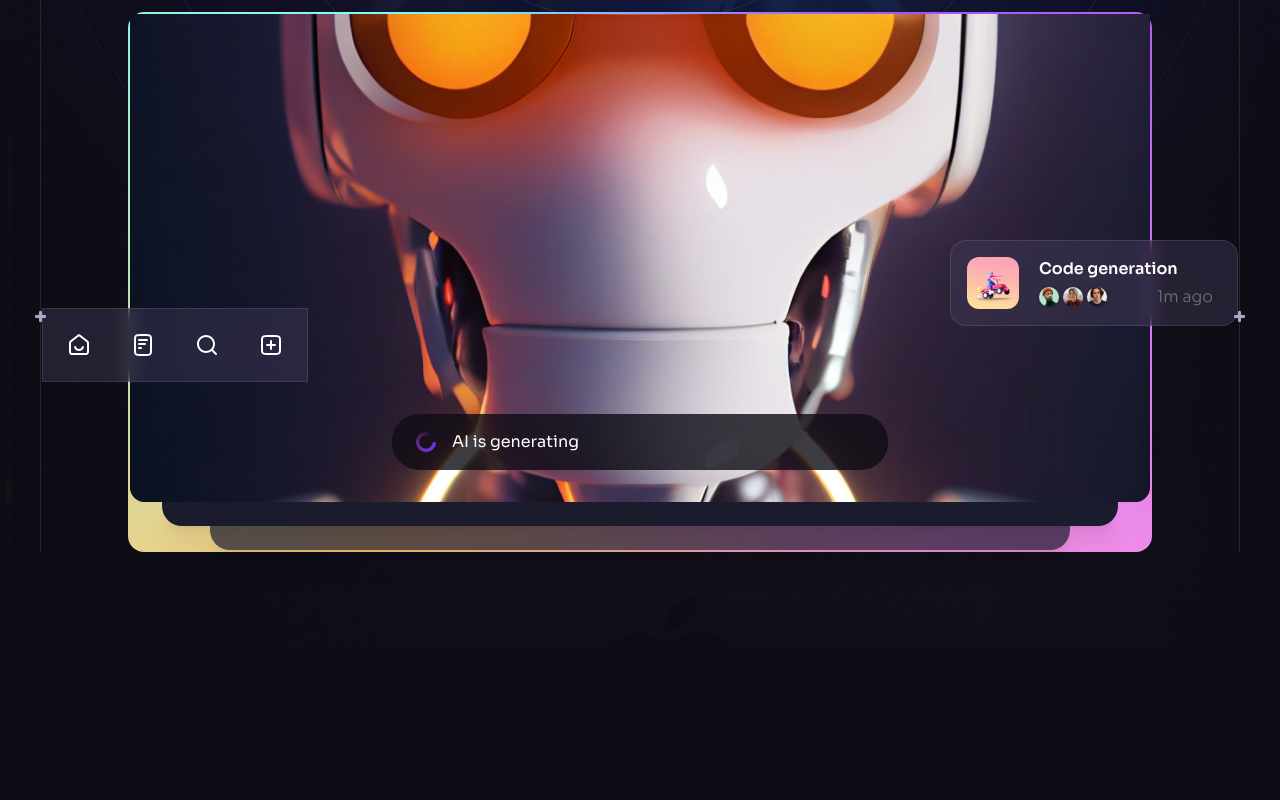
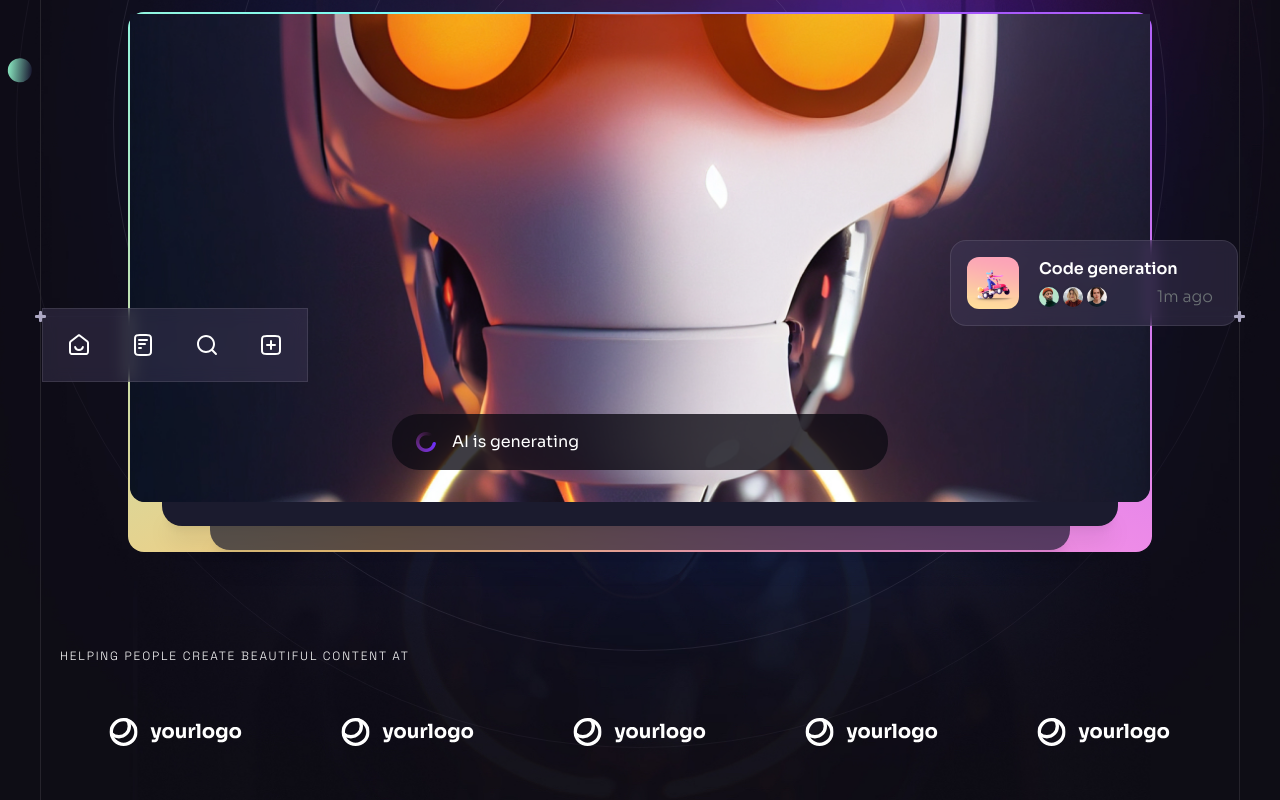
Before and after one commit to Diemrosely/Brainwave-Landing-Page, a React (Vite) app: page / in a window 1280 px wide. Shown: the part 568-1368 px from the top of the page. Before the commit the page ends 1216 px from the top, so only its background shows below. Built offline with nearby package versions, Linux system fonts and the light colour scheme.

Commit message:
added CompanyLogos component

```diff
--- /dev/null
+++ b/src/components/CompanyLogos.jsx
@@ -0,0 +1,21 @@
+import { companyLogos } from "../constants";
+
+const CompanyLogos = ({ className }) => {
+  return (
+    <div className={className}>
+      <h5 className="tagline ">Helping people create beautiful content at</h5>
+      <ul className="flex">
+        {companyLogos.map((logo, index) => (
+          <li
+            className="flex items-center justify-center flex-1 h-[8.5rem]"
+            key={index}
+          >
+            <img src={logo} width={134} height={28} alt={logo} />
+          </li>
+        ))}
+      </ul>
+    </div>
+  );
+};
+
+export default CompanyLogos;
--- a/src/components/Hero.jsx
+++ b/src/components/Hero.jsx
@@ -7,6 +7,7 @@
 import { useRef } from "react";
 import Generating from "./Generating";
 import Notification from "./Notification";
+import CompanyLogos from "./CompanyLogos";
 
 const Hero = () => {
   const parallaxRef = useRef();
@@ -54,9 +55,9 @@
                   height={490}
                   alt="AI"
                 />
-                <ScrollParallax isAbsolutelyPositioned>
+
                 <Generating className="absolute left-4 right-4 bottom-5 md:left-1/2 md:right-auto md:bottom-8 md:w-[31rem] md:-translate-x-1/2" />
-                </ScrollParallax>
+
                 <ScrollParallax isAbsolutelyPositioned>
                   <ul className="hidden absolute -left-[5.5rem] bottom-[7.5rem] px-1 py-1 bg-n-9/40 backdrop-blur border border-n-1/10 rounded-2x1 xl:flex">
                     {heroIcons.map((icon, index) => (
@@ -66,6 +67,7 @@
                     ))}
                   </ul>
                 </ScrollParallax>
+
                 <ScrollParallax isAbsolutelyPositioned>
                   <Notification
                     className="hidden absolute -right-[5.5rem] bottom-[11rem] w-[18rem] xl:flex"
@@ -75,7 +77,6 @@
               </div>
             </div>
             <Gradient />
-          </div>
           </div>
           <div className="absolute -top-[54%] left-1/2 w-[234%] -translate-x-1/2 md:-top-[46%] md:w-[138%] lg:-top-[104%]">
             <img
@@ -88,6 +89,8 @@
           </div>
           <BackgroundCircles />
         </div>
+        <CompanyLogos className="hidden relative z-10 mt-20 lg:block" />
+      </div>
       <BottomLine />
     </Section>
   );
```
Lines whose indentation alone changed are shown as unchanged.
